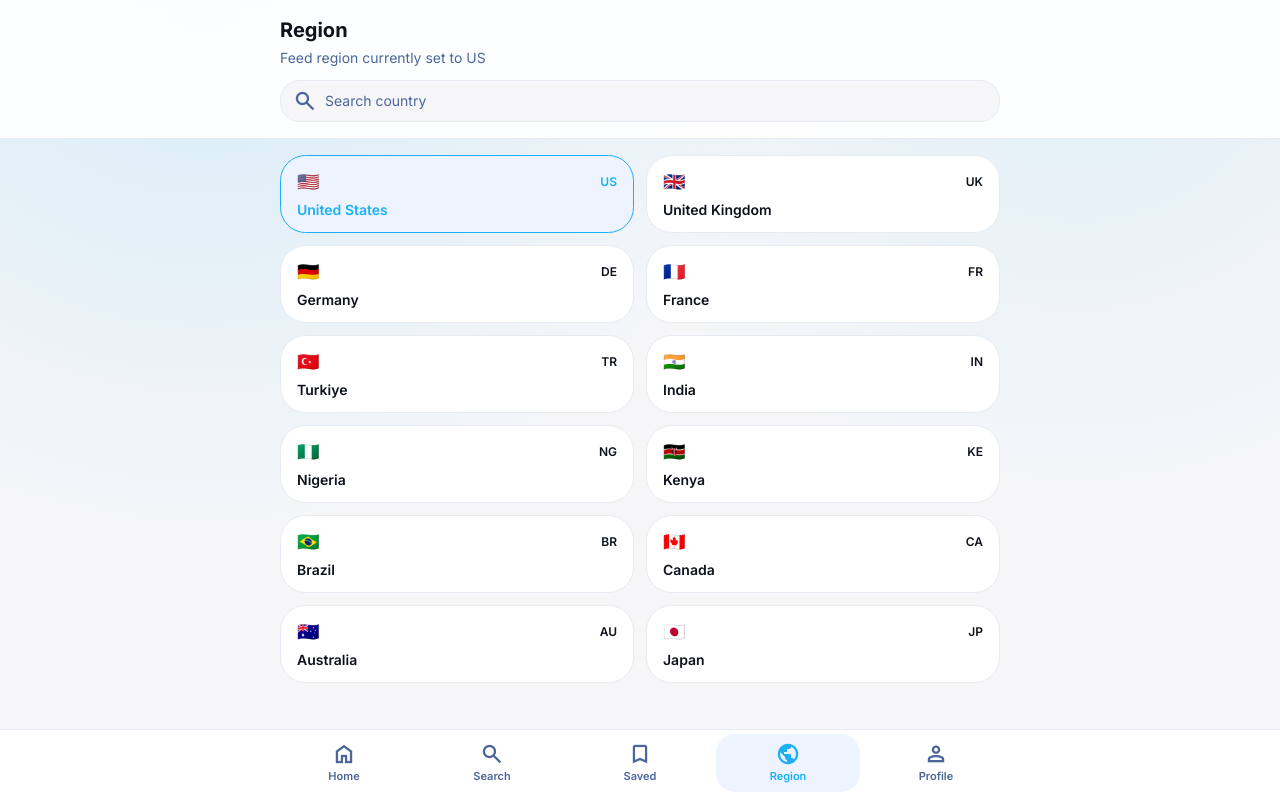
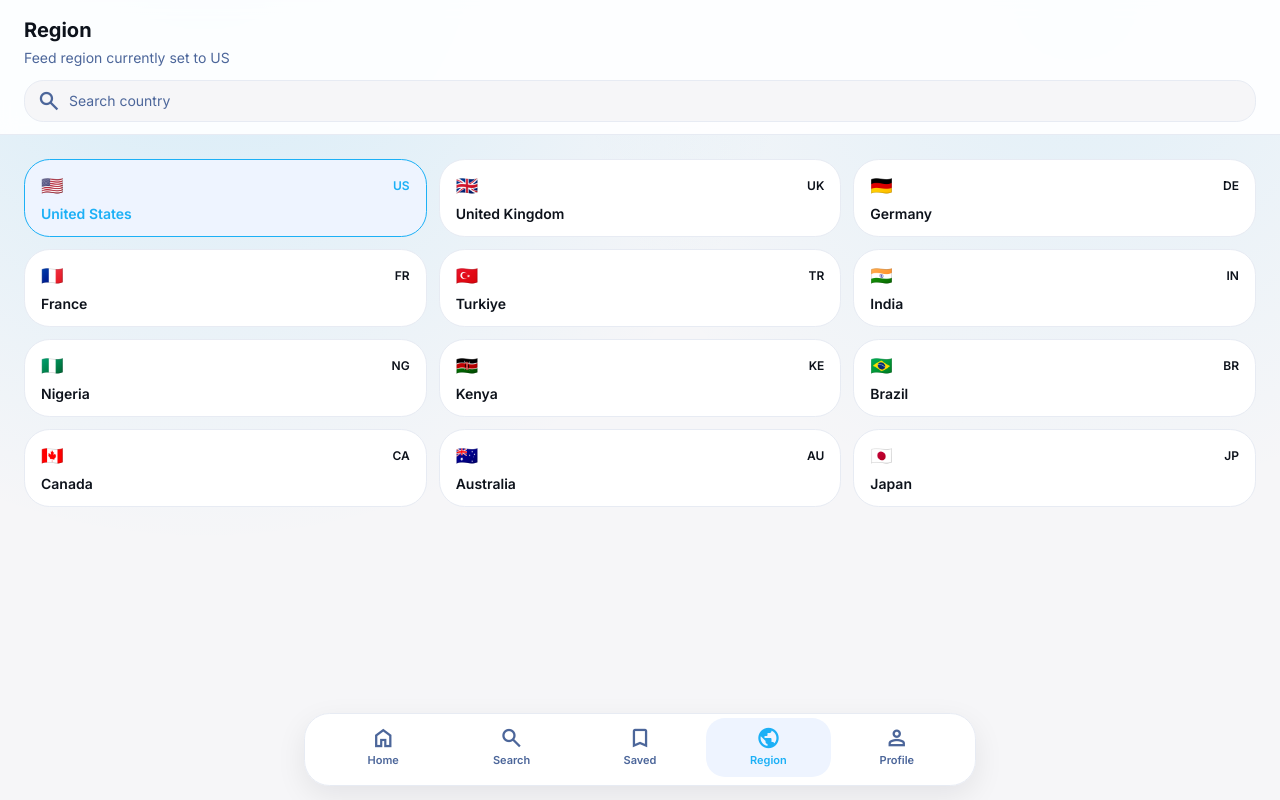
Before and after one commit to juliuskalume/startup-news-worldwide, a Next.js app: page /region in a window 1280 px wide. Built offline with nearby package versions, Linux system fonts and the light colour scheme.

Commit message:
Improve safe-area layout and desktop responsive UI

```diff
--- a/app/globals.css
+++ b/app/globals.css
@@ -4,6 +4,10 @@
 
 :root {
   color-scheme: light;
+  --safe-area-top: env(safe-area-inset-top, 0px);
+  --safe-area-right: env(safe-area-inset-right, 0px);
+  --safe-area-bottom: env(safe-area-inset-bottom, 0px);
+  --safe-area-left: env(safe-area-inset-left, 0px);
 }
 
 .dark {
@@ -76,3 +80,59 @@ body {
 * {
   scrollbar-width: thin;
 }
+
+.app-content-container {
+  margin-inline: auto;
+  width: 100%;
+  max-width: 1360px;
+  padding-inline-start: max(1rem, var(--safe-area-left));
+  padding-inline-end: max(1rem, var(--safe-area-right));
+}
+
+.app-page-shell {
+  position: relative;
+  min-height: 100svh;
+  padding-bottom: calc(5.75rem + var(--safe-area-bottom));
+}
+
+.app-page-shell-reader {
+  padding-bottom: calc(8.25rem + var(--safe-area-bottom));
+}
+
+.safe-top-container {
+  padding-top: calc(0.75rem + var(--safe-area-top));
+  padding-bottom: 0.75rem;
+}
+
+.safe-bottom-nav {
+  padding-bottom: calc(0.35rem + var(--safe-area-bottom));
+}
+
+.safe-bottom-floating {
+  padding-bottom: calc(0.35rem + var(--safe-area-bottom));
+}
+
+@media (min-width: 640px) {
+  .app-content-container {
+    padding-inline-start: max(1.5rem, var(--safe-area-left));
+    padding-inline-end: max(1.5rem, var(--safe-area-right));
+  }
+}
+
+@media (min-width: 1024px) {
+  .app-page-shell {
+    padding-bottom: 6.2rem;
+  }
+
+  .safe-top-container {
+    padding-top: 1rem;
+  }
+
+  .safe-bottom-nav {
+    padding-bottom: 0.9rem;
+  }
+
+  .safe-bottom-floating {
+    padding-bottom: 0.9rem;
+  }
+}
--- a/components/bottom-nav.tsx
+++ b/components/bottom-nav.tsx
@@ -17,8 +17,8 @@ export function BottomNav(): JSX.Element {
   const pathname = usePathname();
 
   return (
-    <nav className="fixed inset-x-0 bottom-0 z-40 border-t border-border-light bg-background-light/95 backdrop-blur dark:border-[#1d283d] dark:bg-[#081120]/95">
-      <div className="mx-auto w-full max-w-3xl px-2 pb-2 pt-1 sm:px-4">
+    <nav className="safe-bottom-nav fixed inset-x-0 bottom-0 z-40 px-3 lg:px-5">
+      <div className="mx-auto w-full max-w-2xl rounded-3xl border border-border-light bg-background-light/95 px-2 pb-2 pt-1 shadow-soft backdrop-blur dark:border-[#1d283d] dark:bg-[#081120]/95 sm:px-4">
         <ul className="grid grid-cols-5 gap-1">
           {NAV_ITEMS.map((item) => {
             const active = pathname === item.href;
--- a/components/category-tabs.tsx
+++ b/components/category-tabs.tsx
@@ -16,7 +16,7 @@ export function CategoryTabs({
 }: CategoryTabsProps): JSX.Element {
   return (
     <div className="border-b border-border-light bg-background-light dark:border-[#1d283d] dark:bg-[#081120]">
-      <div className="mx-auto w-full max-w-3xl overflow-x-auto px-4 sm:px-6">
+      <div className="app-content-container overflow-x-auto">
         <div className="flex min-w-max items-center gap-5">
           {categories.map((category) => {
             const isActive = active === category;
--- a/components/header-bar.tsx
+++ b/components/header-bar.tsx
@@ -27,10 +27,14 @@ export function HeaderBar({
 
   return (
     <header className="sticky top-0 z-30 border-b border-border-light bg-background-light/90 backdrop-blur-lg dark:border-[#1d283d] dark:bg-[#081120]/90">
-      <div className="mx-auto flex w-full max-w-3xl items-center justify-between px-4 py-3 sm:px-6">
+      <div className="app-content-container safe-top-container flex items-center justify-between">
         <div className="flex items-center gap-3">
-          <div className="inline-flex h-11 w-11 items-center justify-center rounded-2xl bg-primary text-sm font-bold text-white shadow-card">
-            SN
+          <div className="h-11 w-11 overflow-hidden rounded-2xl border border-primary/20 bg-background-light shadow-card">
+            <img
+              src="/app-logo.png"
+              alt="Startup News Worldwide logo"
+              className="h-full w-full object-cover"
+            />
           </div>
           <div>
             <p className="text-xs font-semibold uppercase tracking-[0.2em] text-primary">
--- a/components/profile-screen.tsx
+++ b/components/profile-screen.tsx
@@ -24,9 +24,9 @@ export function ProfileScreen(): JSX.Element {
   const { theme, setTheme } = useTheme();
 
   return (
-    <div className="relative min-h-screen pb-24">
+    <div className="app-page-shell">
       <header className="sticky top-0 z-30 border-b border-border-light bg-background-light/90 backdrop-blur dark:border-[#1d283d] dark:bg-[#081120]/90">
-        <div className="mx-auto w-full max-w-3xl px-4 py-4 sm:px-6">
+        <div className="app-content-container safe-top-container">
           <h1 className="text-xl font-bold text-text-main dark:text-[#ebf2ff]">Profile</h1>
           <p className="mt-1 text-sm text-text-muted dark:text-[#8fa8d2]">
             Personalization and app preferences
@@ -34,7 +34,7 @@ export function ProfileScreen(): JSX.Element {
         </div>
       </header>
 
-      <main className="mx-auto w-full max-w-3xl space-y-4 px-4 py-4 sm:px-6">
+      <main className="app-content-container grid gap-4 py-4 lg:grid-cols-2 lg:py-6">
         <section className="rounded-3xl border border-border-light bg-background-light p-4 shadow-soft dark:border-[#223148] dark:bg-[#10192c]">
           <h2 className="text-base font-semibold text-text-main dark:text-[#ebf2ff]">Theme</h2>
           <div className="mt-3 space-y-2">
--- a/components/region-screen.tsx
+++ b/components/region-screen.tsx
@@ -34,9 +34,9 @@ export function RegionScreen(): JSX.Element {
   }, [search]);
 
   return (
-    <div className="relative min-h-screen pb-24">
+    <div className="app-page-shell">
       <header className="sticky top-0 z-30 border-b border-border-light bg-background-light/90 backdrop-blur dark:border-[#1d283d] dark:bg-[#081120]/90">
-        <div className="mx-auto w-full max-w-3xl px-4 py-4 sm:px-6">
+        <div className="app-content-container safe-top-container">
           <h1 className="text-xl font-bold text-text-main dark:text-[#ebf2ff]">Region</h1>
           <p className="mt-1 text-sm text-text-muted dark:text-[#8fa8d2]">
             Feed region currently set to {selected}
@@ -57,8 +57,8 @@ export function RegionScreen(): JSX.Element {
         </div>
       </header>
 
-      <main className="mx-auto w-full max-w-3xl px-4 py-4 sm:px-6">
-        <section className="grid grid-cols-1 gap-3 sm:grid-cols-2">
+      <main className="app-content-container py-4 lg:py-6">
+        <section className="grid grid-cols-1 gap-3 sm:grid-cols-2 lg:grid-cols-3 2xl:grid-cols-4">
           {filtered.map((country) => {
             const meta = COUNTRY_META[country];
             const active = selected === country;
--- a/components/saved-screen.tsx
+++ b/components/saved-screen.tsx
@@ -31,9 +31,9 @@ export function SavedScreen(): JSX.Element {
   };
 
   return (
-    <div className="relative min-h-screen pb-24">
+    <div className="app-page-shell">
       <header className="sticky top-0 z-30 border-b border-border-light bg-background-light/90 backdrop-blur dark:border-[#1d283d] dark:bg-[#081120]/90">
-        <div className="mx-auto w-full max-w-3xl px-4 py-4 sm:px-6">
+        <div className="app-content-container safe-top-container">
           <h1 className="text-xl font-bold text-text-main dark:text-[#ebf2ff]">Saved Articles</h1>
           <p className="mt-1 text-sm text-text-muted dark:text-[#8fa8d2]">
             Stored on this device ({items.length})
@@ -41,9 +41,9 @@ export function SavedScreen(): JSX.Element {
         </div>
       </header>
 
-      <main className="mx-auto w-full max-w-3xl px-4 py-4 sm:px-6">
+      <main className="app-content-container py-4 lg:py-6">
         {items.length ? (
-          <section className="space-y-3">
+          <section className="grid gap-3 md:grid-cols-2 2xl:grid-cols-3">
             {items.map((article) => (
               <ArticleListCard
                 key={article.id}
--- a/components/search-screen.tsx
+++ b/components/search-screen.tsx
@@ -78,9 +78,9 @@ export function SearchScreen(): JSX.Element {
   }, [query, loading, error, items.length, country]);
 
   return (
-    <div className="relative min-h-screen pb-24">
+    <div className="app-page-shell">
       <header className="sticky top-0 z-30 border-b border-border-light bg-background-light/90 backdrop-blur dark:border-[#1d283d] dark:bg-[#081120]/90">
-        <div className="mx-auto w-full max-w-3xl px-4 py-3 sm:px-6">
+        <div className="app-content-container safe-top-container">
           <div className="mb-3 flex items-center justify-between">
             <h1 className="text-xl font-bold text-text-main dark:text-[#eaf2ff]">Search</h1>
             <Link
@@ -106,10 +106,10 @@ export function SearchScreen(): JSX.Element {
         </div>
       </header>
 
-      <main className="mx-auto w-full max-w-3xl space-y-4 px-4 py-4 sm:px-6">
+      <main className="app-content-container space-y-4 py-4 lg:py-6">
         <p className="text-sm text-text-muted dark:text-[#8fa8d2]">{resultLabel}</p>
 
-        <section className="space-y-3">
+        <section className="grid gap-3 md:grid-cols-2 2xl:grid-cols-3">
           {items.map((article) => (
             <ArticleListCard key={article.id} article={article} />
           ))}
--- a/components/trending-horizontal-rail.tsx
+++ b/components/trending-horizontal-rail.tsx
@@ -22,12 +22,13 @@ export function TrendingHorizontalRail({
         <span className="text-xs text-[#90a7ce]">Dark mode rail</span>
       </div>
 
-      <div className="flex snap-x gap-3 overflow-x-auto pb-1">
-        {items.slice(0, 8).map((article) => (
+      <div className="flex snap-x gap-3 overflow-x-auto pb-1 xl:grid xl:grid-cols-1 xl:overflow-visible xl:pb-0">
+        {items.slice(0, 8).map((article, index) => (
           <Link
             key={article.id}
             href={buildArticleHref(article)}
-            className="group min-w-[210px] snap-start rounded-2xl border border-[#23334d] bg-[#121f34] p-3 transition hover:border-primary/60"
+            className="group min-w-[210px] snap-start rounded-2xl border border-[#23334d] bg-[#121f34] p-3 transition hover:border-primary/60 xl:min-w-0 animate-riseIn"
+            style={{ animationDelay: `${index * 60}ms` }}
           >
             <h3 className="line-clamp-2 text-sm font-semibold leading-5 text-[#e9f1ff] group-hover:text-[#88d6ff]">
               {article.title}
```
Also changed, not shown: components/home-feed.tsx (+25 -11 lines), components/reader-view.tsx (+6 -6 lines), public/app-logo.png (added).
